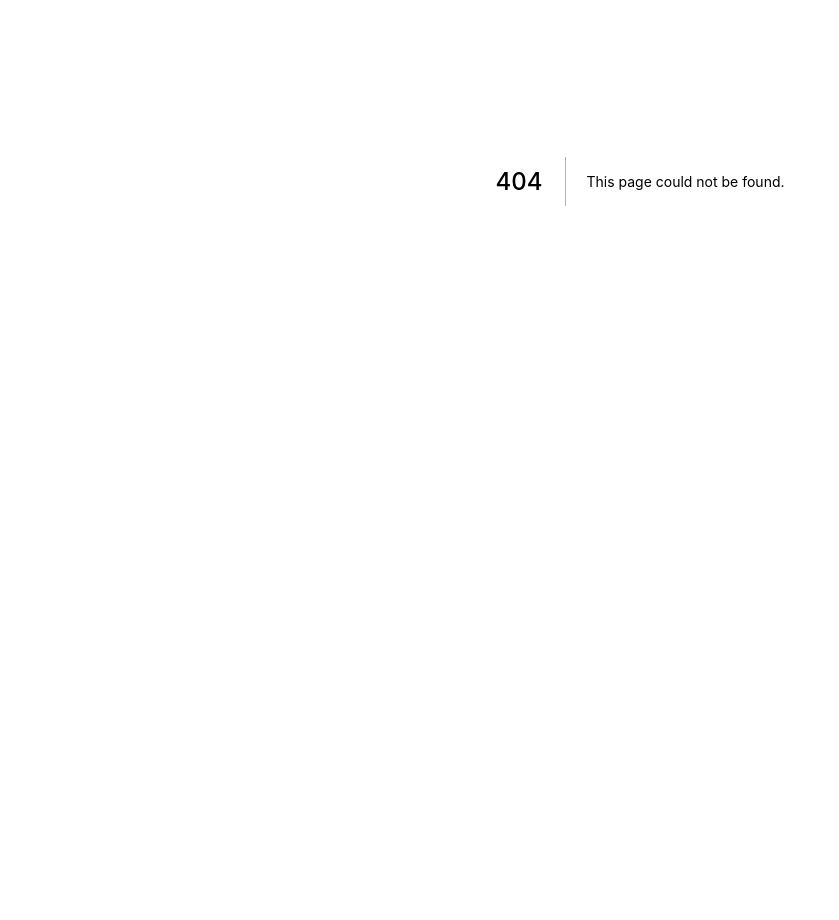
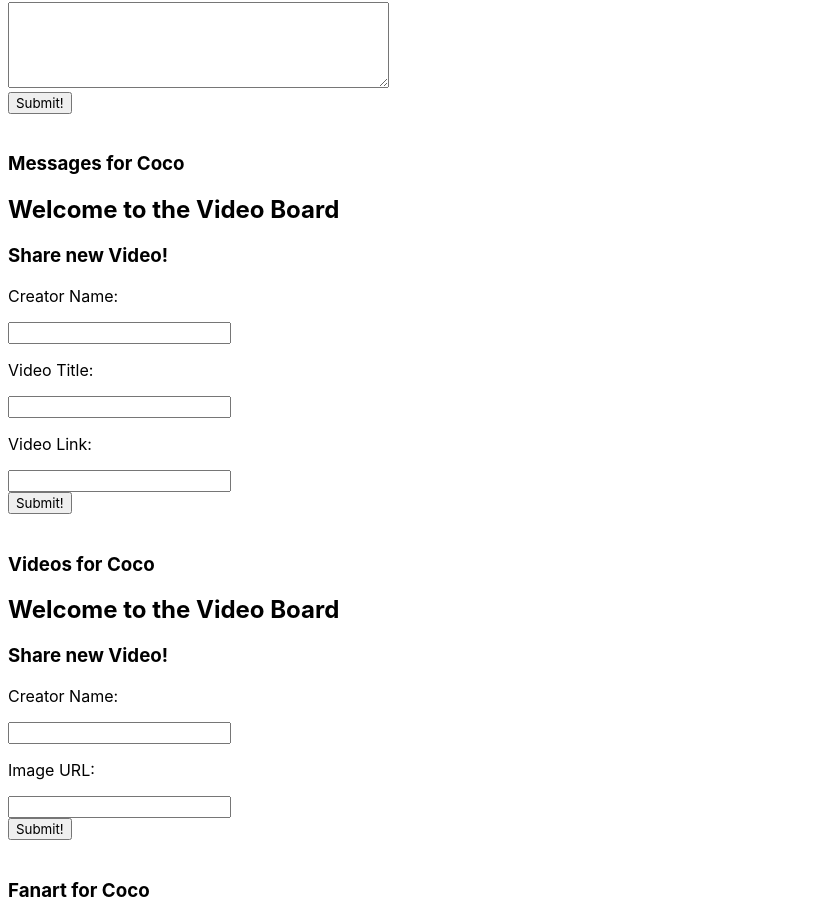
Before and after one commit to Kaichou-Project/kaichou-graduation, a Next.js app in the folder packages/frontend/: page /test in a window 1280 px wide. Before the commit this address had no page. Shown: the part 219-1139 px from the top of the page, without its empty margins (0-839 px from the left). Before the commit the page ends 800 px from the top, so only its background shows below. Built offline with nearby package versions, Linux system fonts and the light colour scheme.

Commit message:
added boilerplate code for video and image support

```diff
--- a/packages/frontend/components/Image.tsx
+++ b/packages/frontend/components/Image.tsx
@@ -1,9 +1,10 @@
 import React from 'react'
 
-export default function Image() {
-    return (
-        <div>
-
-        </div>
-    )
+export default function Image({ image }) {
+  return (
+    <div>
+      <h4>Creator: {image.creator}</h4>
+      <p>PlaceHolder for Imagestuff</p>
+    </div>
+  )
 }
--- a/packages/frontend/components/ImageBoard.tsx
+++ b/packages/frontend/components/ImageBoard.tsx
@@ -4,5 +4,41 @@ import { v4 as uuidv4 } from 'uuid'
 import ImageList from './ImageList'
 
 export default function ImageBoard() {
-  return <div></div>
+  const [images, setImages] = useState([])
+  const imageCreatorRef = React.useRef<HTMLInputElement>(null)
+  const imageUrlRef = React.useRef<HTMLInputElement>(null)
+
+  function uploadImage(e) {
+    const imageCreator: string = imageCreatorRef.current.value
+    const imageUrl: string = imageUrlRef.current.value
+
+    if (imageCreator === '' || imageUrl === '') return
+    setImages((prevImages) => [
+      ...prevImages,
+      {
+        id: uuidv4(),
+        creator: imageCreator,
+        content: imageUrl,
+      },
+    ])
+    imageCreatorRef.current.value = null
+    imageUrlRef.current.value = null
+  }
+
+  return (
+    <>
+      <h2>Welcome to the Video Board</h2>
+      <h3>Share new Video!</h3>
+      <p>Creator Name:</p>
+      <input ref={imageCreatorRef} type="text" />
+      <p>Image URL:</p>
+      <input ref={imageUrlRef} type="url" />
+      <br />
+      <button onClick={uploadImage}>Submit!</button>
+      <br />
+      <br />
+      <h3>Fanart for Coco</h3>
+      <ImageList images={images} />
+    </>
+  )
 }
--- a/packages/frontend/components/ImageList.tsx
+++ b/packages/frontend/components/ImageList.tsx
@@ -1,6 +1,6 @@
 import React from 'react'
 import Image from './Image'
 
-export default function ImageList() {
-  return <div></div>
+export default function ImageList({ images }) {
+  return images.map((image) => <Image key={image.id} image={image} />)
 }
--- a/packages/frontend/components/Video.tsx
+++ b/packages/frontend/components/Video.tsx
@@ -1,10 +1,12 @@
 import React from 'react'
+import ReactPlayer from 'react-player'
 
 export default function Video({ video }) {
   return (
     <div>
       <h4>Creator: {video.creator}</h4>
-      <p>Placeholder for embeded player: {video.url}</p>
+      <h4>Title: {video.title}</h4>
+      <ReactPlayer url={video.url} />
     </div>
   )
 }
--- a/packages/frontend/components/VideoBoard.tsx
+++ b/packages/frontend/components/VideoBoard.tsx
@@ -5,28 +5,39 @@ import VideoList from './VideoList'
 export default function VideoBoard() {
   const [videos, setVideos] = useState([])
   const videoCreatorRef = React.useRef<HTMLInputElement>(null)
+  const videoTitleRef = React.useRef<HTMLInputElement>(null)
   const videoLinkRef = React.useRef<HTMLInputElement>(null)
 
   function uploadVideo(e) {
     const videoCreator: string = videoCreatorRef.current.value
     const videoLink: string = videoLinkRef.current.value
+    const videoTitle: string = videoTitleRef.current.value
 
-    if (videoCreator === '' || videoLink === '') return
+    if (videoCreator === '' || videoLink === '' || videoTitle === '') return
     setVideos((prevVideos) => [
       ...prevVideos,
-      { id: uuidv4(), creator: videoCreator, url: videoLink },
+      {
+        id: uuidv4(),
+        creator: videoCreator,
+        title: videoTitle,
+        url: videoLink,
+      },
     ])
-    ;(videoCreatorRef.current.value = null), (videoLinkRef.current.value = null)
+    videoCreatorRef.current.value = null
+    videoLinkRef.current.value = null
+    videoTitleRef.current.value = null
   }
 
   return (
     <>
       <h2>Welcome to the Video Board</h2>
       <h3>Share new Video!</h3>
-      <p>Creator Name</p>
+      <p>Creator Name:</p>
       <input ref={videoCreatorRef} type="text" />
+      <p>Video Title:</p>
+      <input ref={videoTitleRef} />
       <p>Video Link:</p>
-      <input ref={videoLinkRef} type="text" />
+      <input ref={videoLinkRef} type="url" />
       <br />
       <button onClick={uploadVideo}>Submit!</button>
       <br />
--- a/packages/frontend/package.json
+++ b/packages/frontend/package.json
@@ -14,6 +14,7 @@
     "react": "17.0.2",
     "react-dom": "17.0.2",
     "react-particles-js": "^3.4.1",
+    "react-player": "^2.9.0",
     "sass": "^1.35.0",
     "uuid": "^8.3.2"
   }
--- /dev/null
+++ b/packages/frontend/pages/test.tsx
@@ -0,0 +1,14 @@
+import React from 'react'
+import MessageBoard from '../components/MessageBoard'
+import VideoBoard from '../components/VideoBoard'
+import ImageBoard from '../components/ImageBoard'
+
+export default function test() {
+  return (
+    <div>
+      <MessageBoard />
+      <VideoBoard />
+      <ImageBoard />
+    </div>
+  )
+}
```
Also changed, not shown: 1 other file (tests, documents, lock files or other folders).
